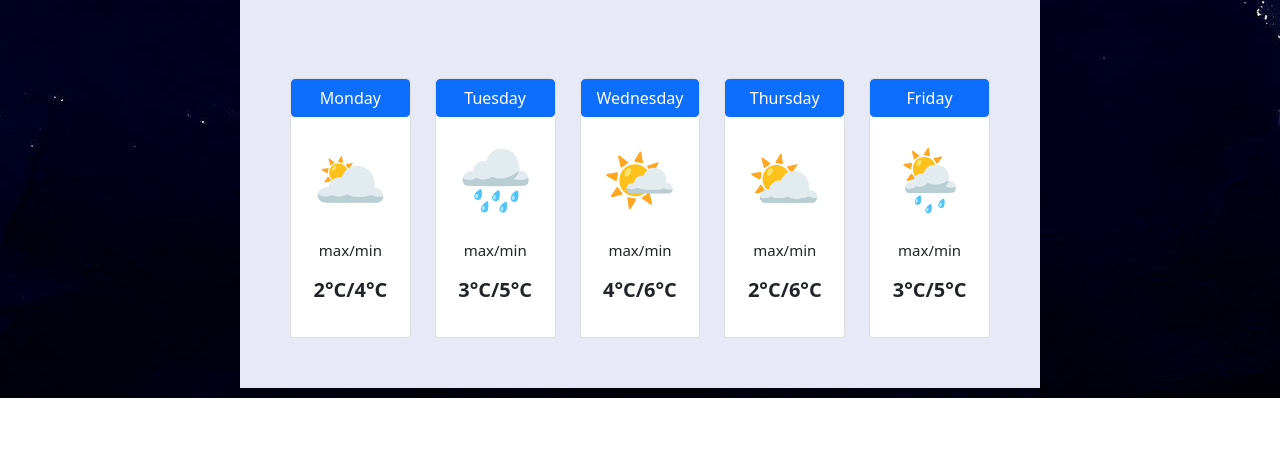
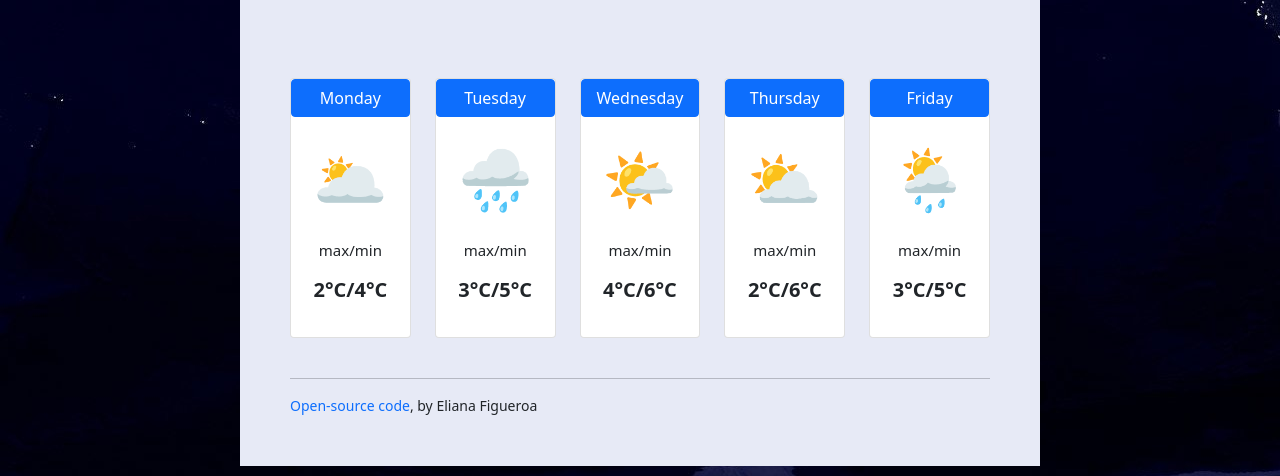
Before and after one commit to EliFig/weather-app-elifigue, a plain HTML site: page index.html in a window 1280 px wide. Shown: the part 595-1071 px from the top of the page. Before the commit the page ends 993 px from the top, so only its background shows below. Drawn offline with nearby package versions, Linux system fonts and the light colour scheme.

Commit message:
add source link

```diff
--- a/index.html
+++ b/index.html
@@ -106,6 +106,13 @@
           </div>
         </div>
       </div>
+      <br />
+      <hr />
+      <div class="source">
+        <a href="https://github.com/EliFig/weather-app-elifigue"
+          >Open-source code</a
+        >, by Eliana Figueroa
+      </div>
     </div>
     <script src="src/index.js"></script>
   </body>
--- a/src/app.css
+++ b/src/app.css
@@ -69,3 +69,6 @@ a {
   margin-top: 5px;
   font-weight: 600;
 }
+.source {
+  font-size: 14px;
+}
```
